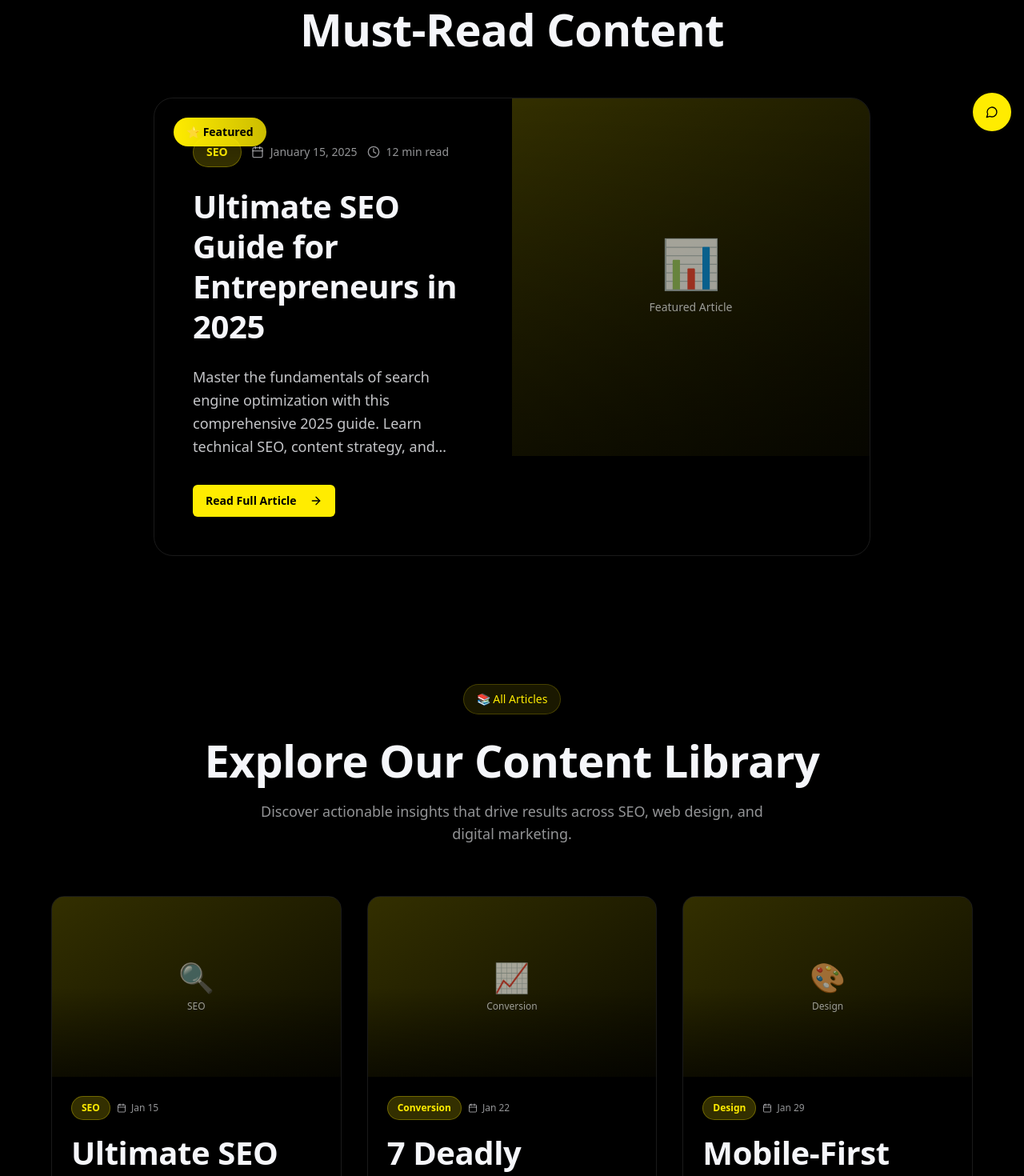
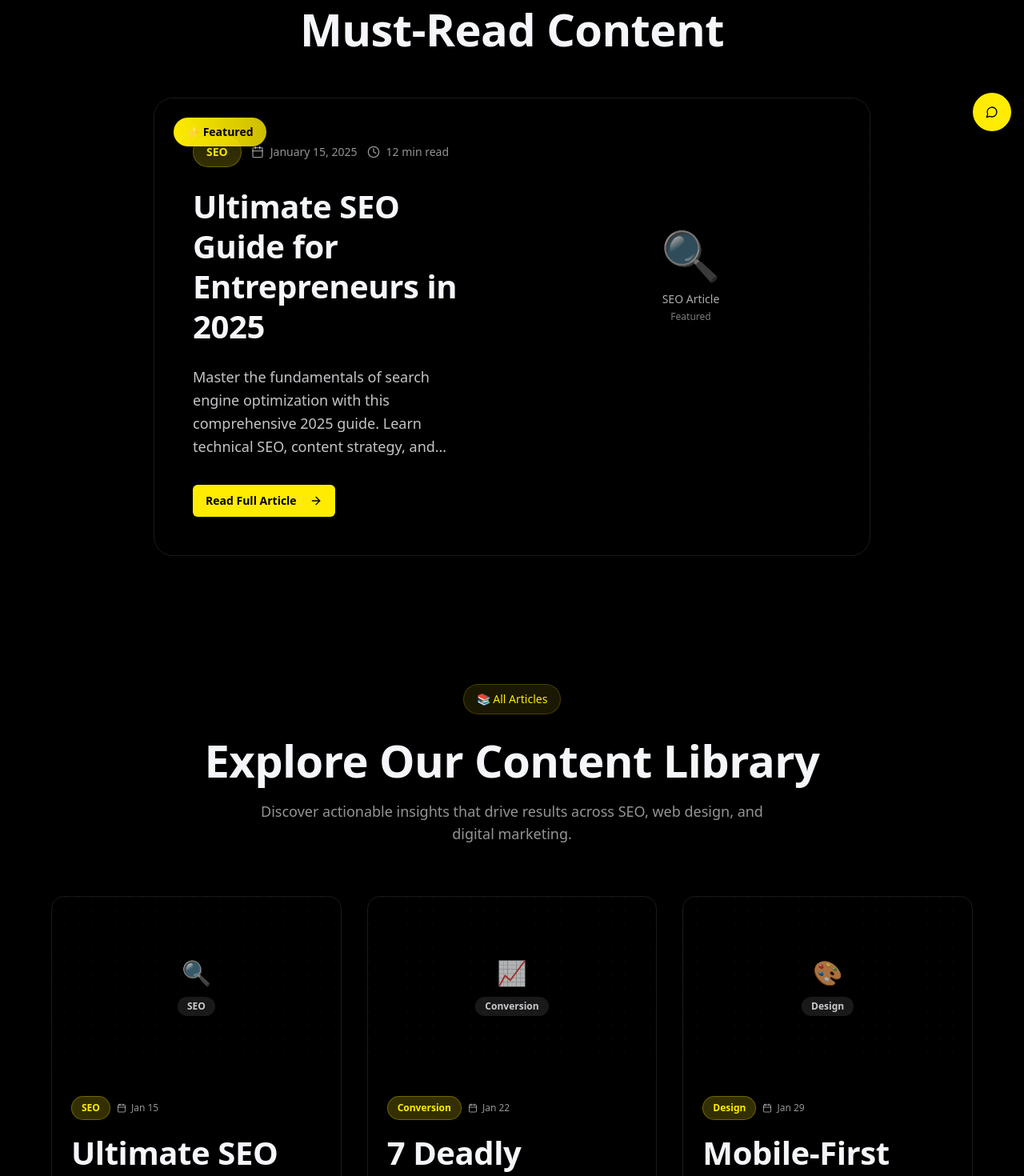
Before and after one commit to AbdullahSaeed1211/midori, a Next.js app: page /blog in a window 1280 px wide. Shown: the part 620-2090 px from the top of the page at 80% size. Built offline with nearby package versions, Linux system fonts and the light colour scheme.

Commit message:
Replace blog image gradients with clean dot patterns and better typography

```diff
--- a/app/blog/page.tsx
+++ b/app/blog/page.tsx
@@ -261,12 +261,24 @@ export default function BlogPage() {
 
                       {/* Image Side */}
                       <div className="relative overflow-hidden">
-                        <div className="aspect-[4/3] md:aspect-square bg-gradient-to-br from-kiiro-yellow/20 to-kiiro-yellow/5 relative">
-                          <div className="absolute inset-0 bg-gradient-to-t from-charcoal-black/50 to-transparent" />
+                        <div className="aspect-[4/3] md:aspect-square bg-charcoal-gray relative">
+                          {/* Subtle pattern background */}
+                          <div className="absolute inset-0 bg-[radial-gradient(circle_at_1px_1px,rgba(255,255,255,0.05)_1px,transparent_0)] bg-[size:20px_20px] opacity-30"></div>
                           <div className="absolute inset-0 flex items-center justify-center">
-                            <div className="text-center text-off-white/60">
-                              <div className="text-6xl mb-4">📊</div>
-                              <p className="text-sm font-medium">Featured Article</p>
+                            <div className="text-center">
+                              <div className="text-6xl mb-4 opacity-60">
+                                {post.category === 'SEO' && '🔍'}
+                                {post.category === 'Design' && '🎨'}
+                                {post.category === 'Conversion' && '📈'}
+                                {post.category === 'Performance' && '⚡'}
+                                {post.category === 'Marketing' && '📢'}
+                                {post.category === 'Business' && '💼'}
+                                {post.category === 'Analytics' && '📊'}
+                                {post.category === 'Security' && '🔒'}
+                                {post.category === 'E-commerce' && '🛒'}
+                              </div>
+                              <p className="text-sm font-medium text-off-white/70">{post.category} Article</p>
+                              <p className="text-xs text-off-white/50 mt-1">Featured</p>
                             </div>
                           </div>
                         </div>
@@ -303,11 +315,12 @@ export default function BlogPage() {
                       <div className="absolute inset-0 bg-gradient-to-br from-kiiro-yellow/5 to-transparent opacity-0 group-hover:opacity-100 transition-opacity duration-300" />
 
                       {/* Featured Image */}
-                      <div className="aspect-[16/10] bg-gradient-to-br from-kiiro-yellow/20 to-kiiro-yellow/5 relative overflow-hidden">
-                        <div className="absolute inset-0 bg-gradient-to-t from-charcoal-black/60 via-transparent to-transparent" />
+                      <div className="aspect-[16/10] bg-charcoal-gray relative overflow-hidden">
+                        {/* Clean dot pattern background */}
+                        <div className="absolute inset-0 bg-[radial-gradient(circle_at_1px_1px,rgba(255,255,255,0.08)_1px,transparent_0)] bg-[size:16px_16px] opacity-40"></div>
                         <div className="absolute inset-0 flex items-center justify-center">
-                          <div className="text-center text-off-white/60">
-                            <div className="text-4xl mb-2">
+                          <div className="text-center">
+                            <div className="text-3xl mb-3 opacity-70">
                               {post.category === 'SEO' && '🔍'}
                               {post.category === 'Design' && '🎨'}
                               {post.category === 'Conversion' && '📈'}
@@ -318,7 +331,9 @@ export default function BlogPage() {
                               {post.category === 'Security' && '🔒'}
                               {post.category === 'E-commerce' && '🛒'}
                             </div>
-                            <p className="text-xs font-medium">{post.category}</p>
+                            <p className="text-xs font-semibold text-off-white/80 px-3 py-1 bg-off-white/10 rounded-full backdrop-blur-sm">
+                              {post.category}
+                            </p>
                           </div>
                         </div>
                       </div>
```
